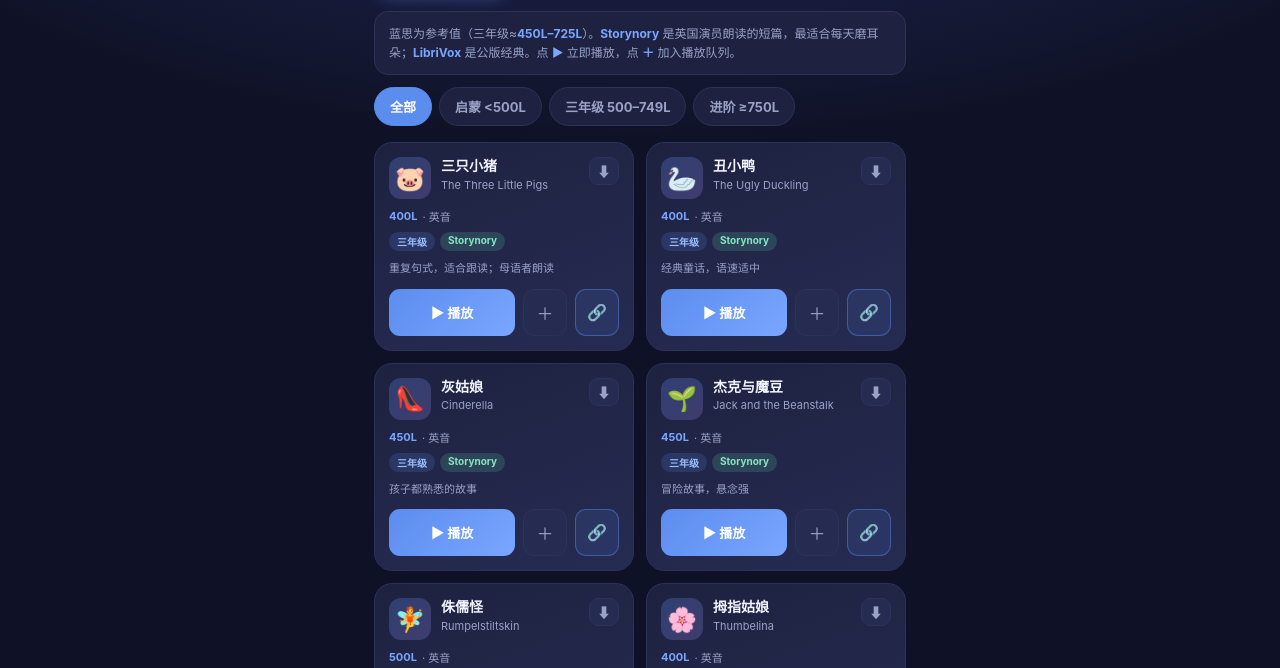
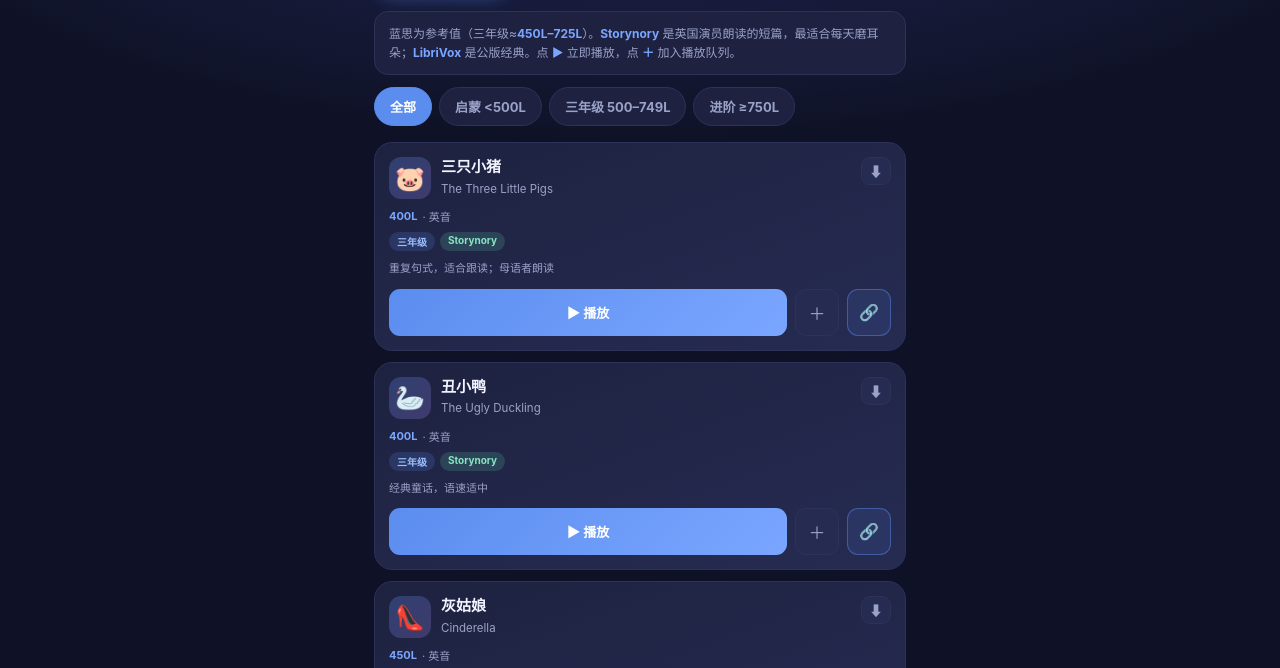
Before and after one commit to huawen897-star/english-kids, a plain HTML site: page index.html in a window 1280 px wide. Shown: the part 129-797 px from the top of the page. Drawn offline with Linux system fonts and the light colour scheme.

Commit message:
Library: single-column cards (one per row), show full audio titles instead of truncating

```diff
--- a/index.html
+++ b/index.html
@@ -42,13 +42,13 @@
   .filter{flex:0 0 auto;padding:9px 15px;border-radius:999px;font-size:13px;font-weight:700;color:var(--soft);background:var(--card);border:1px solid var(--line)}
   .filter.active{background:var(--blue);color:#fff;border-color:var(--blue)}
 
-  .grid{display:grid;grid-template-columns:1fr 1fr;gap:12px}
+  .grid{display:grid;grid-template-columns:1fr;gap:11px}
   .book{background:linear-gradient(160deg,var(--card),var(--card2));border:1px solid var(--line);border-radius:18px;padding:14px;display:flex;flex-direction:column;position:relative;overflow:hidden}
   .book .top{display:flex;align-items:flex-start;gap:10px;margin-bottom:9px}
   .book .cover{width:42px;height:42px;border-radius:12px;flex:0 0 auto;display:flex;align-items:center;justify-content:center;font-size:24px;background:linear-gradient(135deg,rgba(91,141,239,.28),rgba(177,140,255,.22))}
   .book .headtext{flex:1;min-width:0}
-  .book h3{margin:0;font-size:14px;font-weight:800;line-height:1.25;display:-webkit-box;-webkit-line-clamp:1;-webkit-box-orient:vertical;overflow:hidden}
-  .book .en{font-size:11px;color:var(--soft);line-height:1.3;margin-top:3px;white-space:nowrap;overflow:hidden;text-overflow:ellipsis}
+  .book h3{margin:0;font-size:15px;font-weight:800;line-height:1.35;word-break:break-word}
+  .book .en{font-size:11.5px;color:var(--soft);line-height:1.4;margin-top:3px;word-break:break-word}
   .book .dl-ico{flex:0 0 auto;width:30px;height:28px;border-radius:9px;display:flex;align-items:center;justify-content:center;font-size:14px;background:var(--card2);border:1px solid var(--line);color:var(--soft);cursor:pointer}
   .book .dl-ico.done{color:var(--green);border-color:rgba(95,208,164,.45);background:rgba(95,208,164,.12)}
   .book .dl-ico:active{transform:translateY(1px)}
```
